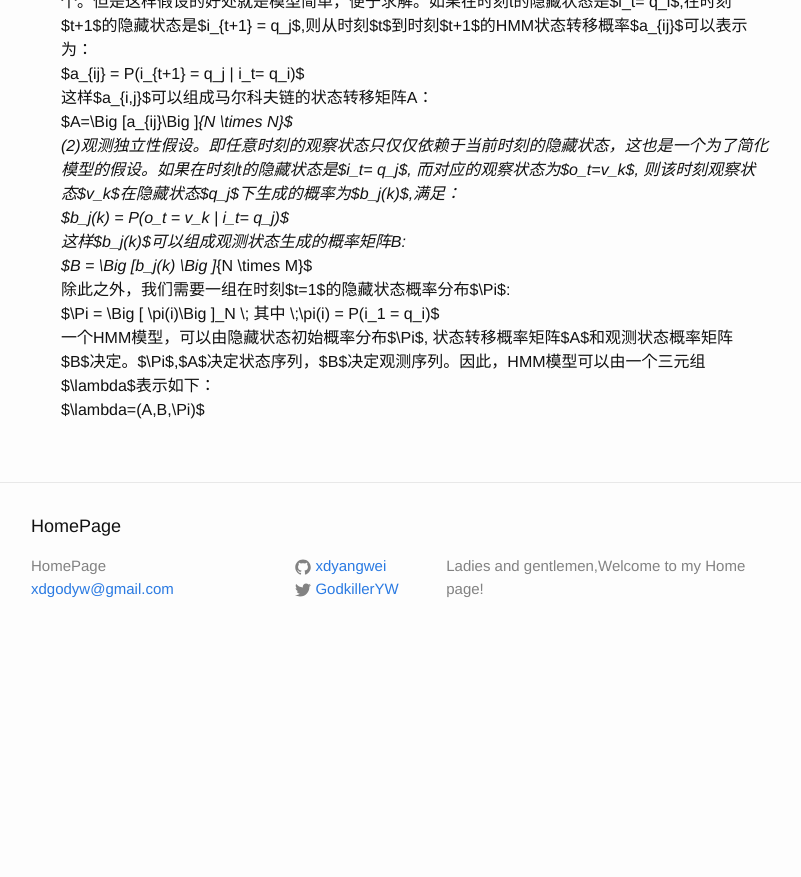
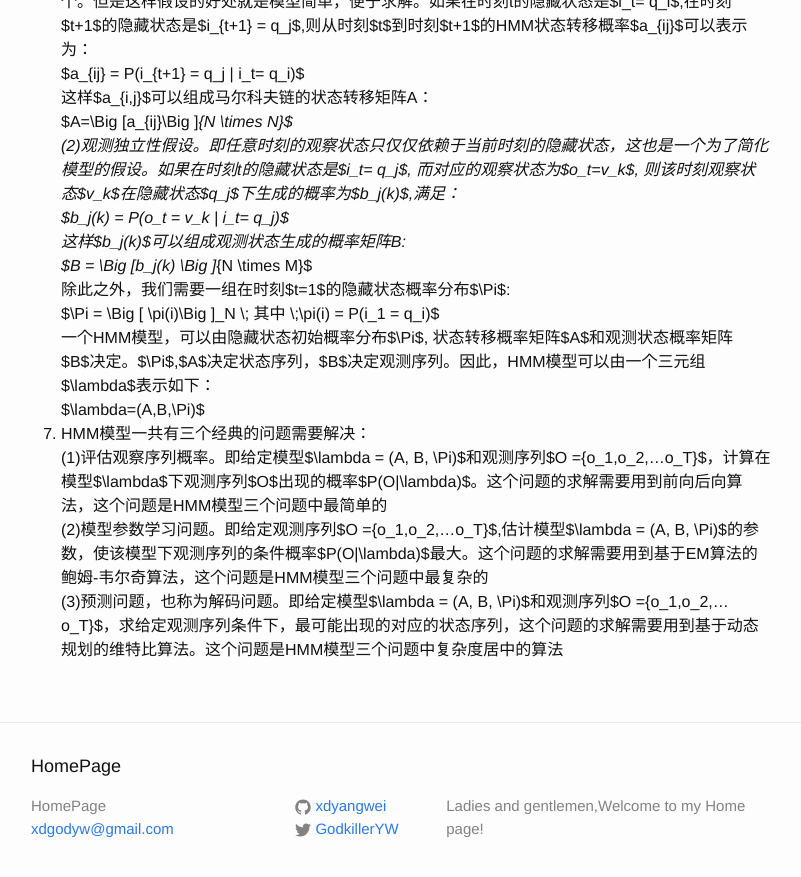
Before and after one commit to xdyangwei/xdyangwei.github.io, a Jekyll site: the page built from _posts/2019-11-26-隐马尔科夫模型.md, in a window 1280 px wide and 900 px high, scrolled down 768 px. Shown: the top 877 px of the window, without its empty margins (239-1040 px from the left). Built offline with Jekyll 4.4.1, drawn with Linux system fonts in a browser that asks for light colours; our own code applies the rules of GitHub Pages for plain Markdown files; before the commit the page ends 1428 px from its top, so only the background shows below that.

Commit message:
update the introduction of hmm

```diff
--- a/_posts/2019-11-26-隐马尔科夫模型.md
+++ b/_posts/2019-11-26-隐马尔科夫模型.md
@@ -24,3 +24,7 @@ $B = \Big [b_j(k) \Big ]_{N \times M}$
 $\Pi = \Big [ \pi(i)\Big ]_N \; 其中 \;\pi(i) = P(i_1 = q_i)$
 一个HMM模型，可以由隐藏状态初始概率分布$\Pi$, 状态转移概率矩阵$A$和观测状态概率矩阵$B$决定。$\Pi$,$A$决定状态序列，$B$决定观测序列。因此，HMM模型可以由一个三元组$\lambda$表示如下：
 $\lambda=(A,B,\Pi)$
+7. HMM模型一共有三个经典的问题需要解决：
+(1)评估观察序列概率。即给定模型$\lambda = (A, B, \Pi)$和观测序列$O =\{o_1,o_2,...o_T\}$，计算在模型$\lambda$下观测序列$O$出现的概率$P(O|\lambda)$。这个问题的求解需要用到前向后向算法，这个问题是HMM模型三个问题中最简单的
+(2)模型参数学习问题。即给定观测序列$O =\{o_1,o_2,...o_T\}$,估计模型$\lambda = (A, B, \Pi)$的参数，使该模型下观测序列的条件概率$P(O|\lambda)$最大。这个问题的求解需要用到基于EM算法的鲍姆-韦尔奇算法，这个问题是HMM模型三个问题中最复杂的
+(3)预测问题，也称为解码问题。即给定模型$\lambda = (A, B, \Pi)$和观测序列$O =\{o_1,o_2,...o_T\}$，求给定观测序列条件下，最可能出现的对应的状态序列，这个问题的求解需要用到基于动态规划的维特比算法。这个问题是HMM模型三个问题中复杂度居中的算法
```
